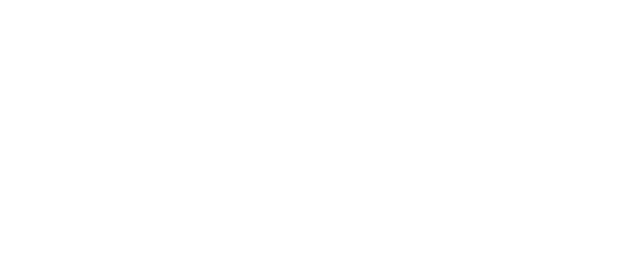
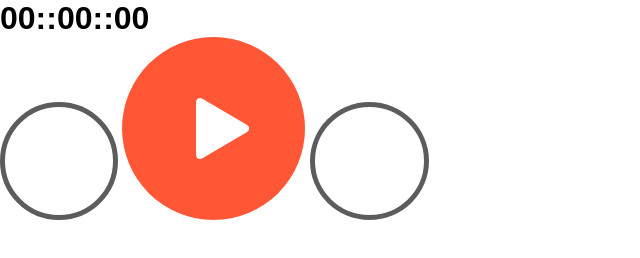
Before and after one commit to MuhammadAheedSiddiqui29/Stop-Watch, a plain HTML site: page index.html in a window 1280 px wide. Shown: the whole page, without its empty margins (0-640 px from the left). Drawn offline with Linux system fonts and the light colour scheme.

Commit message:
html structure

```diff
--- a/index.html
+++ b/index.html
@@ -7,7 +7,14 @@
     <link rel="stylesheet" href="style.css">
 </head>
 <body>
-
+    <div class="stopwatch">
+        <h1 id="displayTime">00::00::00</h1>
+        <div class="buttons">
+            <img src="images/stop.png">
+            <img src="images/start.png">
+            <img src="images/reset.png">
+        </div>
+    </div>
     <script src="script.js"></script>
 </body>
 </html>
```
